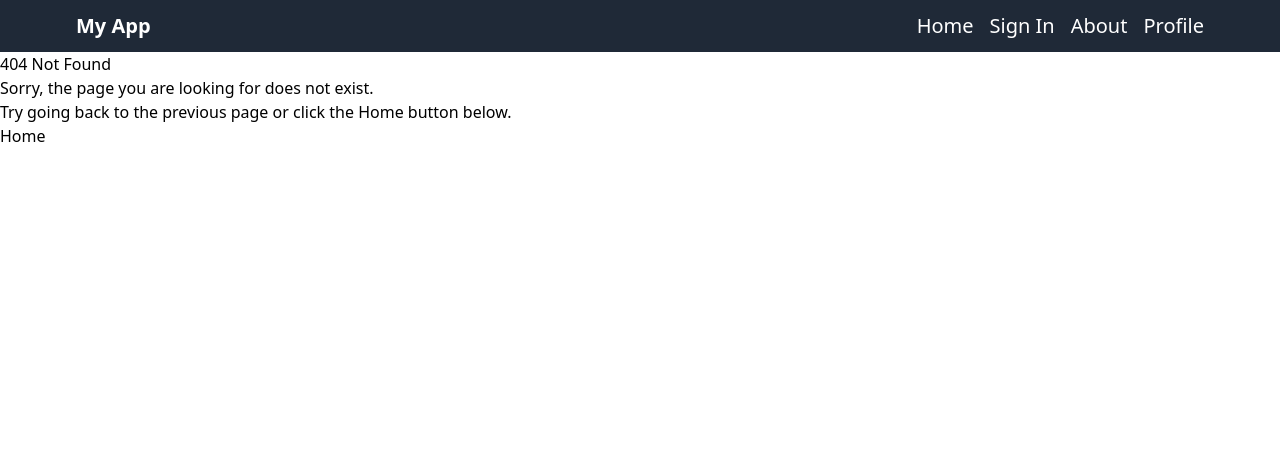
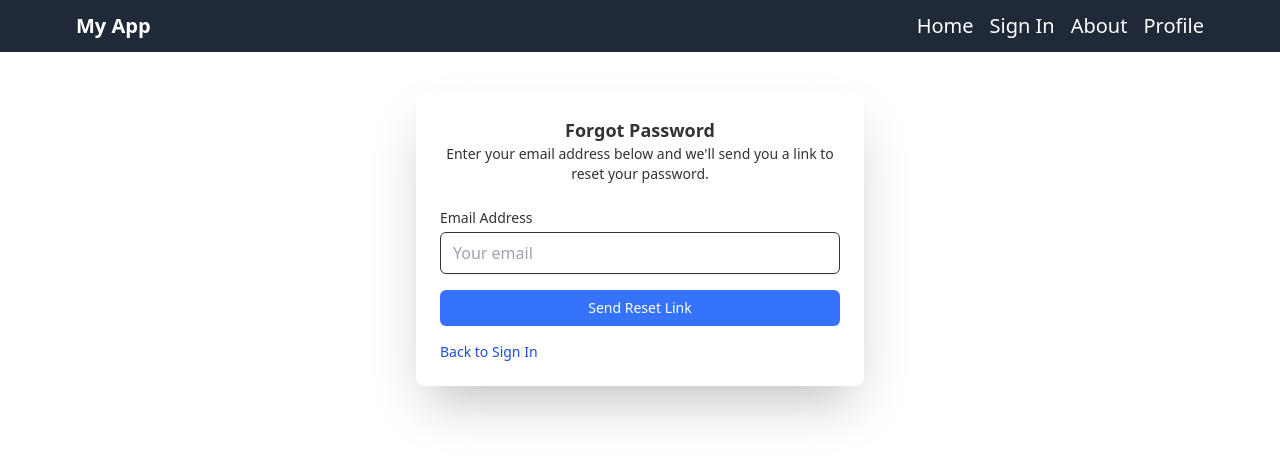
Before and after one commit to brij1728/auth-app, a React (Vite) app in the folder client/: page /forgot-password in a window 1280 px wide. Before the commit this address had no page. Shown: the top 460 px of the page. Built offline with nearby package versions, Linux system fonts and the light colour scheme.

Commit message:
feat: add Forgot Password feature to client side
- Create new ForgotPassword component for user to input email for password reset
- Integrate ForgotPassword component into new ForgotPasswordPage
- Include ForgotPasswordPage in main routes for application navigation

```diff
--- /dev/null
+++ b/client/src/components/ForgotPassword/ForgotPassword.tsx
@@ -0,0 +1,40 @@
+import { InputField } from '../InputField';
+import { Link } from 'react-router-dom';
+
+export const ForgotPassword = () => {
+  return (
+    <div className='mx-auto mt-10 max-w-md rounded-lg bg-primary/80 p-6 shadow-lg md:shadow-2xl'>
+      <h1 className='text-center text-lg font-bold text-secondary'>
+        Forgot Password
+      </h1>
+      <p className='text-center text-sm text-secondary'>
+        Enter your email address below and we&apos;ll send you a link to reset
+        your password.
+      </p>
+      <form className='mt-6 space-y-4'>
+        <InputField
+          id='email'
+          label='Email Address'
+          type='email'
+          placeholder='Your email'
+          className='text-secondary'
+        />
+        <button
+          type='submit'
+          className='w-full rounded-md bg-btn px-4 py-2 text-sm font-medium text-primary shadow-sm hover:bg-blue-700 focus:outline-none focus:ring-2 focus:ring-btn focus:ring-offset-2'
+        >
+          Send Reset Link
+        </button>
+
+        <div className='flex items-center justify-between'>
+          <Link
+            to='/signin'
+            className='text-sm text-blue-700 hover:underline focus:outline-none focus:ring-2 focus:ring-blue-700 focus:ring-offset-2'
+          >
+            Back to Sign In
+          </Link>
+        </div>
+      </form>
+    </div>
+  );
+};
--- /dev/null
+++ b/client/src/components/ForgotPassword/index.ts
@@ -0,0 +1 @@
+export * from './ForgotPassword';
--- a/client/src/components/index.ts
+++ b/client/src/components/index.ts
@@ -1,3 +1,4 @@
 export * from './Header';
 export * from './SignIn';
 export * from './SignUp';
+export * from './ForgotPassword';
--- /dev/null
+++ b/client/src/pages/ForgotPasswordPage/ForgotPasswordPage.tsx
@@ -0,0 +1,5 @@
+import { ForgotPassword } from '../../components';
+
+export const ForgotPasswordPage = () => {
+  return <ForgotPassword />;
+};
--- /dev/null
+++ b/client/src/pages/ForgotPasswordPage/index.ts
@@ -0,0 +1 @@
+export * from './ForgotPasswordPage';
--- a/client/src/pages/index.ts
+++ b/client/src/pages/index.ts
@@ -4,3 +4,4 @@ export * from './Home';
 export * from './About';
 export * from './NotFound';
 export * from './Profile';
+export * from './ForgotPasswordPage';
--- a/client/src/routes/routes.tsx
+++ b/client/src/routes/routes.tsx
@@ -1,5 +1,6 @@
 import {
   About,
+  ForgotPasswordPage,
   Home,
   NotFound,
   Profile,
@@ -22,6 +23,7 @@ export const AppRoutes = () => {
           <Route path='/about' element={<About />} />
           <Route path='/profile' element={<Profile />} />
           <Route path='*' element={<NotFound />} />
+          <Route path='/forgot-password' element={<ForgotPasswordPage />} />
         </Routes>
       </BrowserRouter>
     </>
```
